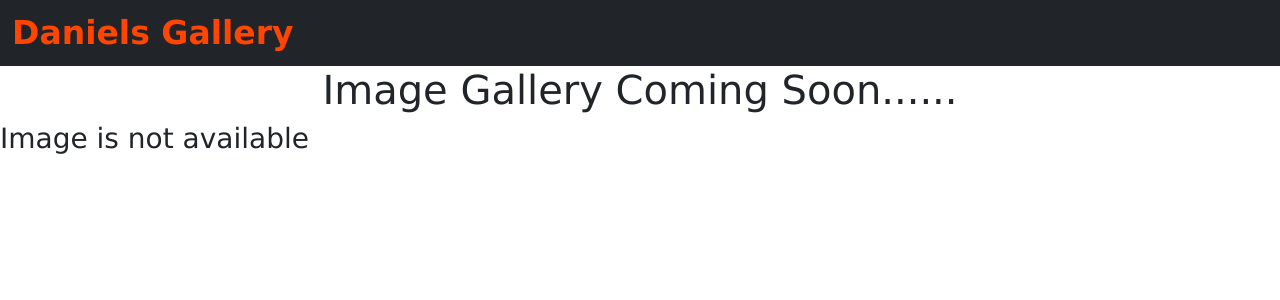
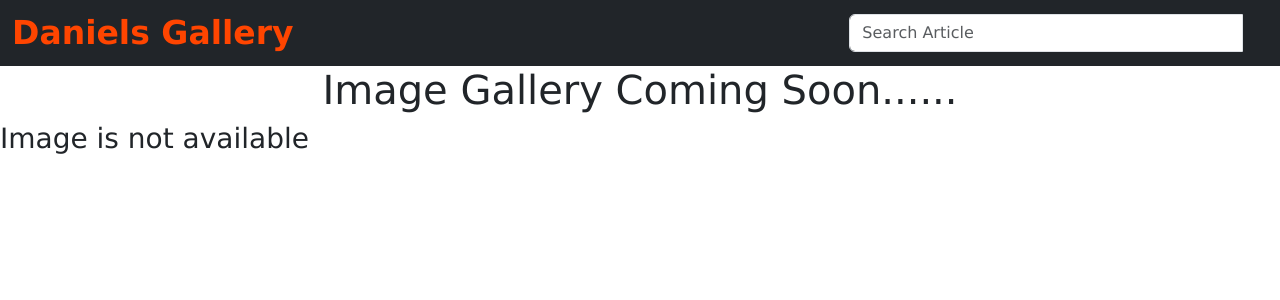
Before and after one commit to danknjoroge/Gallery, a Django app: page / in a window 1280 px wide. Shown: the top 300 px of the page. Run offline with Django 4.2, Linux system fonts and the light colour scheme; data that the repository does not hold is empty; some libraries are stand-ins or nearby versions.

Commit message:
added a search form

```diff
--- a/photos/templates/navbar.html
+++ b/photos/templates/navbar.html
@@ -11,6 +11,19 @@
     <div class="navbar-header">
       <a class="navbar-brand "  style="font-size: 33px; color:orangered; font-weight: bold" href="{% url 'index' %}" >Daniels Gallery</a>
     </div>
+    <div class="col-sm-4 col-md-4 navbar-right">
+
+      <form class="navbar-form" role="search" action="">
+
+        <div class="input-group">
+          <input type="text" class="form-control" placeholder="Search Article" name="article">
+          <div class="input-group-btn">
+            <button class="btn btn-default" type="submit"><i class="glyphicon glyphicon-search"></i></button>
+          </div>
+        </div>
+
+      </form>
+    </div>
   </div>
 </nav>
 </body>
--- a/photos/urls.py
+++ b/photos/urls.py
@@ -4,4 +4,5 @@ from . import views
 urlpatterns = [
     re_path(r'^$', views.index, name='index'),
     re_path(r'image/', views.one_image, name='image'),
+
 ]
```
